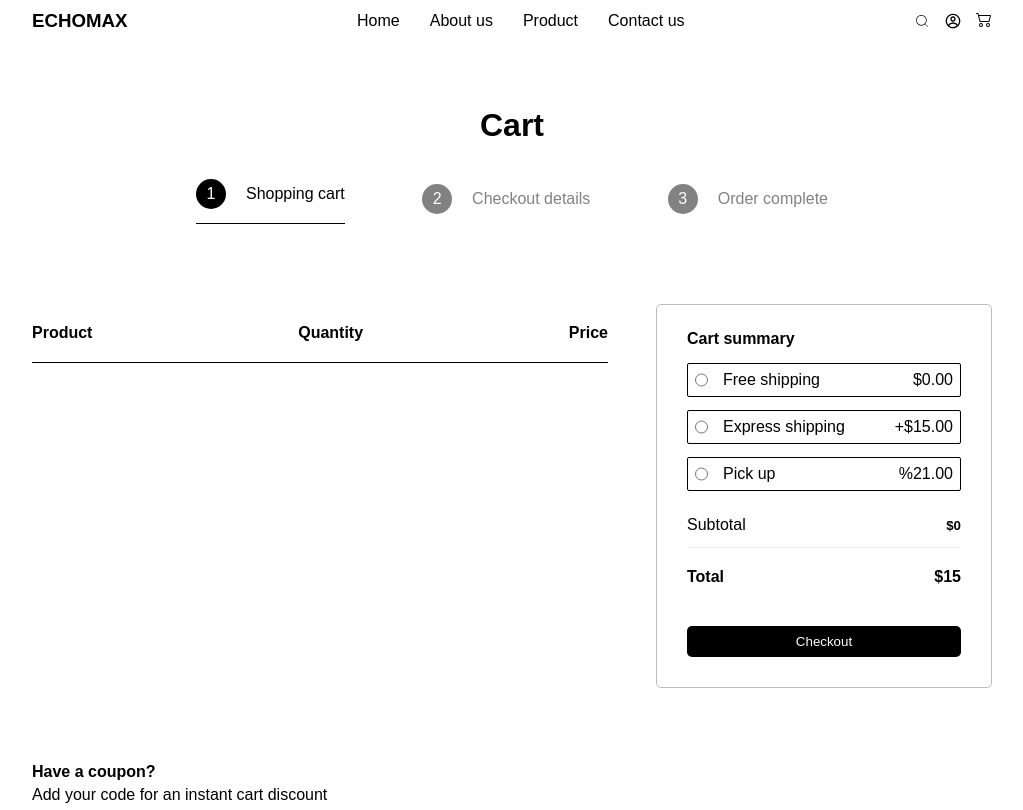
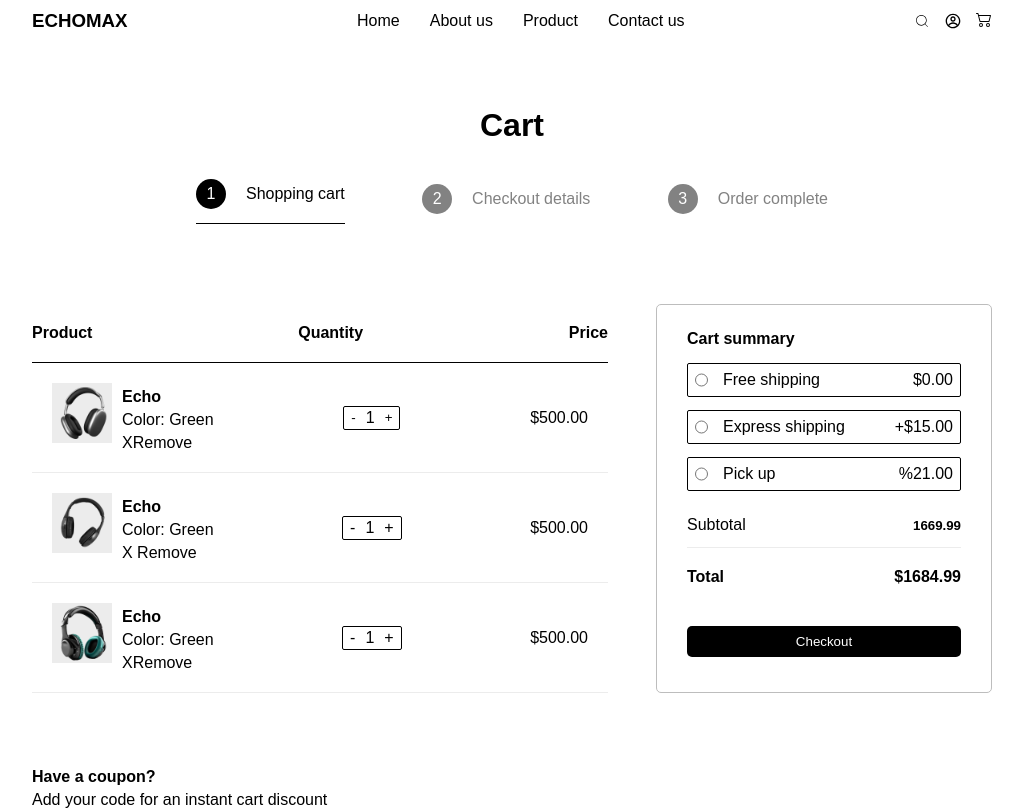
Before and after one commit to aaade-pm/hng-stage-2, a React (Vite) app: page /cart in a window 1280 px wide. Shown: the top 810 px of the page, without its empty margins (128-1151 px from the left). Built offline with nearby package versions, Linux system fonts and the light colour scheme.

Commit message:
dummy cart

```diff
--- a/src/views/CartPage.jsx
+++ b/src/views/CartPage.jsx
@@ -1,16 +1,183 @@
-import { useContext } from "react";
-import { CartContext } from "../providers/CartContext";
+// import { useContext } from "react";
+// import { CartContext } from "../providers/CartContext";
+// import { ShippingOptions } from "../constants";
+// import { TbLetterXSmall } from "react-icons/tb";
+
+// const CartPage = () => {
+//   const { cart, updateCartQuantity, removeFromCart } = useContext(CartContext);
+
+//   return (
+//     <>
+//       <section className="cart-page">
+//         <div className="cart-header">
+//           <h4 onClick={() => console.table(cart)}>Cart</h4>
+
+//           <div className="cart-stage">
+//             <div id="c-stage" className="shopping-stage">
+//               <div className="step-num">
+//                 <p>1</p>
+//               </div>
+//               <div className="step-name">
+//                 <p>Shopping cart</p>
+//               </div>
+//             </div>
+//             <div id="c-stage" className="checkout-stage">
+//               <div className="step-num" id="step-num-two">
+//                 <p>2</p>
+//               </div>
+//               <div className="step-name">
+//                 <p>Checkout details</p>
+//               </div>
+//             </div>
+//             <div id="c-stage" className="order-stage">
+//               <div className="step-num" id="step-num-three">
+//                 <p>3</p>
+//               </div>
+//               <div className="step-name">
+//                 <p>Order complete</p>
+//               </div>
+//             </div>
+//           </div>
+//         </div>
+
+//         <div className="cart-body">
+//           <div className="cart-list">
+//             <div className="cart-list-header">
+//               <p>Product</p>
+//               <p>Quantity</p>
+//               <p>Price</p>
+//             </div>
+//             <div className="cart-list-products">
+//               {cart.map((product, index) => (
+//                 <div className="cart-list-product" key={index}>
+//                   <div className="clp-details">
+//                     <div className="clp-image">
+//                       <img src={product.image} alt="" />
+//                     </div>
+//                     <div className="clp-info">
+//                       <h4>{product.name}</h4>
+//                       <p>Color: {product.color}</p>
+//                       <p onClick={() => removeFromCart(index)}>
+//                         <span>
+//                           <TbLetterXSmall />
+//                         </span>{" "}
+//                         Remove
+//                       </p>
+//                     </div>
+//                   </div>
+//                   <div className="clp-quantity">
+//                     <button
+//                       className="quantity-btn-1"
+//                       onClick={() =>
+//                         updateCartQuantity(
+//                           index,
+//                           product.quantity > 1 ? product.quantity - 1 : 1
+//                         )
+//                       }
+//                     >
+//                       -
+//                     </button>
+//                     <p>{product.quantity}</p>
+//                     <button
+//                       className="quantity-btn-1"
+//                       onClick={() =>
+//                         updateCartQuantity(index, product.quantity + 1)
+//                       }
+//                     >
+//                       +
+//                     </button>
+//                   </div>
+//                   <div className="clp-price">
+//                     <p>${product.price}</p>
+//                   </div>
+//                 </div>
+//               ))}
+//             </div>
+//           </div>
+//           <div className="cart-summary">
+//             <h4>Cart summary</h4>
+//             <div className="shipping-options">
+//               {ShippingOptions.map((shipping) => (
+//                 <div className="shipping" key={shipping.option}>
+//                   <div className="option-select">
+//                     <input type="radio" aria-label="shipping options" />
+//                     <p>{shipping.option}</p>
+//                   </div>
+//                   <p>{shipping.price}</p>
+//                 </div>
+//               ))}
+//             </div>
+//             <div id="subtotal" className="cart-total">
+//               <p>Subtotal</p>
+//               <h5>
+//                 $
+//                 {cart.reduce(
+//                   (total, product) => total + product.price * product.quantity,
+//                   0
+//                 )}
+//               </h5>
+//             </div>
+//             <div id="total" className="cart-total">
+//               <p>Total</p>
+//               <p>
+//                 $
+//                 {cart.reduce(
+//                   (total, product) => total + product.price * product.quantity,
+//                   0
+//                 ) + 15}
+//               </p>
+//             </div>
+
+//             <div className="checkout-btn">
+//               <button>
+//                 <a href="/checkout">Checkout</a>
+//               </button>
+//             </div>
+//           </div>
+//         </div>
+//       </section>
+
+//       <div className="coupon-sect">
+//         <h4>Have a coupon?</h4>
+//         <p>Add your code for an instant cart discount</p>
+//         <div className="coupon-code">
+//           <input
+//             type="text"
+//             aria-label="coupon code"
+//             placeholder="Coupon code"
+//           />
+//           <button>Apply</button>
+//         </div>
+//       </div>
+//     </>
+//   );
+// };
+
+// export default CartPage;
+
 import { ShippingOptions } from "../constants";
-import { TbLetterXSmall } from "react-icons/tb";
+import image1 from "../assets/image 1.png";
+import image2 from "../assets/image 2.png";
+import image3 from "../assets/image 3.png";
+import { useState } from "react";
 
 const CartPage = () => {
-  const { cart, updateCartQuantity, removeFromCart } = useContext(CartContext);
+  const [quantity, setQuantity] = useState(1);
 
+  const handleQuantityDecrement = () => {
+    if (quantity > 1) {
+      setQuantity(quantity - 1);
+    }
+  };
+
+  const handleQuantityIncrement = () => {
+    setQuantity(quantity + 1);
+  };
   return (
     <>
       <section className="cart-page">
         <div className="cart-header">
-          <h4 onClick={() => console.table(cart)}>Cart</h4>
+          <h4>Cart</h4>
 
           <div className="cart-stage">
             <div id="c-stage" className="shopping-stage">
@@ -48,50 +215,82 @@ const CartPage = () => {
               <p>Price</p>
             </div>
             <div className="cart-list-products">
-              {cart.map((product, index) => (
-                <div className="cart-list-product" key={index}>
+              <div className="cart-list-product">
                 <div className="clp-details">
                   <div className="clp-image">
-                      <img src={product.image} alt="" />
+                    <img src={image1} alt="" />
                   </div>
                   <div className="clp-info">
-                      <h4>{product.name}</h4>
-                      <p>Color: {product.color}</p>
-                      <p onClick={() => removeFromCart(index)}>
-                        <span>
-                          <TbLetterXSmall />
-                        </span>{" "}
-                        Remove
+                    <h4>Echo</h4>
+                    <p>Color: Green</p>
+                    <p>
+                      <span>X</span>Remove
                     </p>
                   </div>
                 </div>
                 <div className="clp-quantity">
                   <button
                     className="quantity-btn-1"
-                      onClick={() =>
-                        updateCartQuantity(
-                          index,
-                          product.quantity > 1 ? product.quantity - 1 : 1
-                        )
-                      }
+                    onClick={handleQuantityDecrement}
                   >
                     -
                   </button>
-                    <p>{product.quantity}</p>
+                  <p>{quantity}</p>
                   <button
                     className="quantity-btn-1"
-                      onClick={() =>
-                        updateCartQuantity(index, product.quantity + 1)
-                      }
+                    onClick={handleQuantityIncrement}
                   >
                     +
                   </button>
                 </div>
                 <div className="clp-price">
-                    <p>${product.price}</p>
+                  <p>$500.00</p>
                 </div>
               </div>
-              ))}
+              <div className="cart-list-product">
+                <div className="clp-details">
+                  <div className="clp-image">
+                    <img src={image2} alt="" />
+                  </div>
+                  <div className="clp-info">
+                    <h4>Echo</h4>
+                    <p>Color: Green</p>
+                    <p>
+                      <span>X</span> Remove
+                    </p>
+                  </div>
+                </div>
+                <div className="clp-quantity">
+                  <p id="quantity-btn">-</p>
+                  <p>1</p>
+                  <p id="quantity-btn">+</p>
+                </div>
+                <div className="clp-price">
+                  <p>$500.00</p>
+                </div>
+              </div>
+              <div className="cart-list-product">
+                <div className="clp-details">
+                  <div className="clp-image">
+                    <img src={image3} alt="" />
+                  </div>
+                  <div className="clp-info">
+                    <h4>Echo</h4>
+                    <p>Color: Green</p>
+                    <p>
+                      <span>X</span>Remove
+                    </p>
+                  </div>
+                </div>
+                <div className="clp-quantity">
+                  <p>-</p>
+                  <p>1</p>
+                  <p>+</p>
+                </div>
+                <div className="clp-price">
+                  <p>$500.00</p>
+                </div>
+              </div>
             </div>
           </div>
           <div className="cart-summary">
@@ -109,23 +308,11 @@ const CartPage = () => {
             </div>
             <div id="subtotal" className="cart-total">
               <p>Subtotal</p>
-              <h5>
-                $
-                {cart.reduce(
-                  (total, product) => total + product.price * product.quantity,
-                  0
-                )}
-              </h5>
+              <h5>1669.99</h5>
             </div>
             <div id="total" className="cart-total">
               <p>Total</p>
-              <p>
-                $
-                {cart.reduce(
-                  (total, product) => total + product.price * product.quantity,
-                  0
-                ) + 15}
-              </p>
+              <p>$1684.99</p>
             </div>
 
             <div className="checkout-btn">
```
Lines whose indentation alone changed are shown as unchanged.
